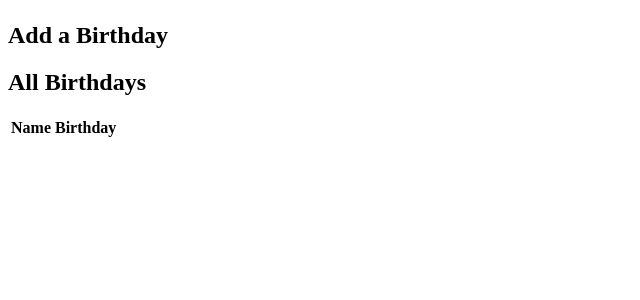
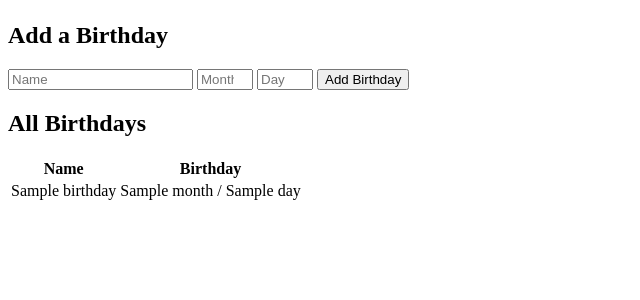
Before and after one commit to mjstierman/cs50x, a Flask app: template week_9/birthdays/templates/index.html in a window 1280 px wide. Shown: the part 58-358 px from the top of the page, without its empty margins (0-640 px from the left). Run offline with Flask 3, Linux system fonts and the light colour scheme; the template is opened without the code that fills it: most values are stand-ins (such as "Sample title", 1, 10 or a date in 2020); lists and menus that the app fills with data are empty; some libraries are stand-ins or nearby versions.

Commit message:
Week 9: Birthdays complete; updated README

```diff
--- /dev/null
+++ b/week_9/birthdays/requirements.txt
@@ -0,0 +1 @@
+flask
--- a/week_9/birthdays/templates/index.html
+++ b/week_9/birthdays/templates/index.html
@@ -15,6 +15,12 @@
 
                 <h2>Add a Birthday</h2>
                 <!-- TODO: Create a form for users to submit a name, a month, and a day -->
+                <form action="/" method="post">
+                    <input name="name" placeholder="Name" type="text">
+                    <input name="month" placeholder="Month" type="number" min="1" max="12">
+                    <input name="day" placeholder="Day" type="number" min="1" max="31">
+                    <input type="submit" value="Add Birthday">
+                </form>
             </div>
 
             <div class="section">
@@ -29,6 +35,12 @@
                     </thead>
                     <tbody>
                         <!-- TODO: Loop through the database entries to display them in this table -->
+                        {% for birthday in birthdays %}
+                            <tr>
+                                <td>{{ birthday.name }}</td>
+                                <td>{{ birthday.month }} / {{ birthday.day }}</td>
+                            </tr>
+                        {% endfor %}
                     </tbody>
                 </table>
             </div>
```
Also changed, not shown: week_9/birthdays/app.py (+10 -6 lines), week_9/README.md (added), week_9/birthdays/birthdays.db.
